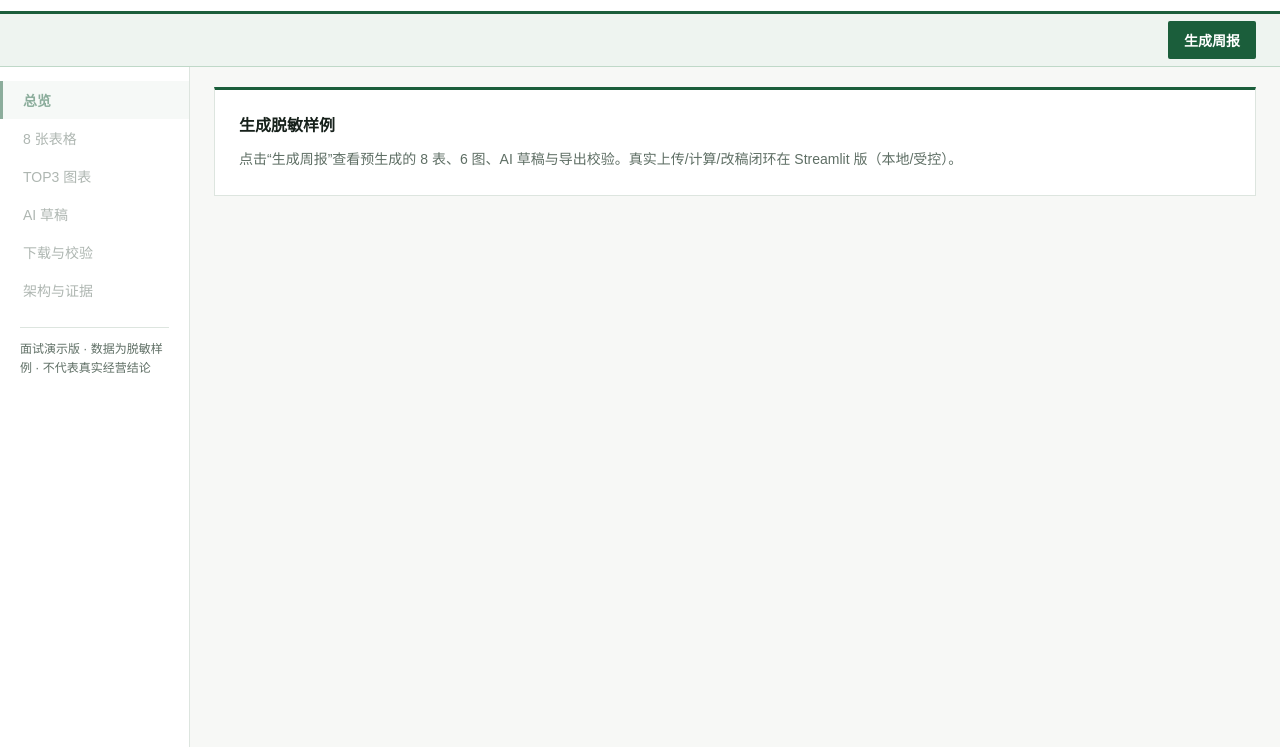
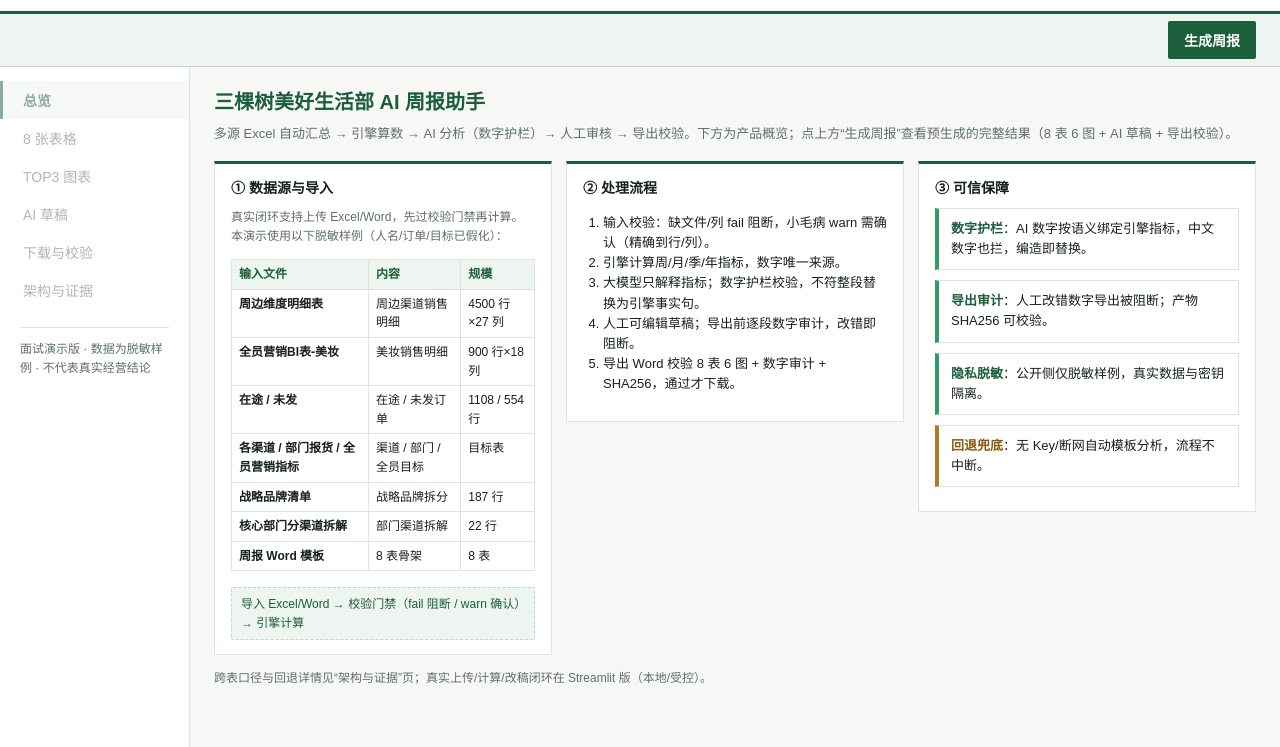
Before and after one commit to miaomiao041210/sks-ai-weekly-report, a plain HTML site: page index.html in a window 1280 px wide. Shown: the part 65-812 px from the top of the page. Drawn offline with Linux system fonts and the light colour scheme.

Commit message:
Homepage: product overview with data source/import, pipeline, trust guarantees (styles v12)

```diff
--- a/index.html
+++ b/index.html
@@ -6,7 +6,7 @@
   <meta http-equiv="Content-Security-Policy" content="default-src 'self'; img-src 'self' data:; style-src 'self'; script-src 'self'; connect-src 'self'; object-src 'none'; base-uri 'self'; form-action 'self'" />
   <title>三棵树美好生活部周报 · Demo</title>
   <link rel="icon" href="favicon.svg" type="image/svg+xml" />
-  <link rel="stylesheet" href="styles.css?v=11" />
+  <link rel="stylesheet" href="styles.css?v=12" />
   <script src="app.js?v=19" defer></script>
 </head>
 <body>
@@ -43,8 +43,49 @@
     <main>
       <section id="error" class="error-banner" hidden></section>
       <section id="prestart" class="prestart">
-        <h2>生成脱敏样例</h2>
-        <p>点击“生成周报”查看预生成的 8 表、6 图、AI 草稿与导出校验。真实上传/计算/改稿闭环在 Streamlit 版（本地/受控）。</p>
+        <div class="home-head">
+          <h2>三棵树美好生活部 AI 周报助手</h2>
+          <p class="home-tagline">多源 Excel 自动汇总 → 引擎算数 → AI 分析（数字护栏）→ 人工审核 → 导出校验。下方为产品概览；点上方“生成周报”查看预生成的完整结果（8 表 6 图 + AI 草稿 + 导出校验）。</p>
+        </div>
+        <div class="home-grid">
+          <section class="home-panel">
+            <h3>① 数据源与导入</h3>
+            <p class="muted">真实闭环支持上传 Excel/Word，先过校验门禁再计算。本演示使用以下脱敏样例（人名/订单/目标已假化）：</p>
+            <div class="source-scroll">
+              <table class="source-table">
+                <thead><tr><th>输入文件</th><th>内容</th><th>规模</th></tr></thead>
+                <tbody>
+                  <tr><td>周边维度明细表</td><td>周边渠道销售明细</td><td>4500 行×27 列</td></tr>
+                  <tr><td>全员营销BI表-美妆</td><td>美妆销售明细</td><td>900 行×18 列</td></tr>
+                  <tr><td>在途 / 未发</td><td>在途 / 未发订单</td><td>1108 / 554 行</td></tr>
+                  <tr><td>各渠道 / 部门报货 / 全员营销指标</td><td>渠道 / 部门 / 全员目标</td><td>目标表</td></tr>
+                  <tr><td>战略品牌清单</td><td>战略品牌拆分</td><td>187 行</td></tr>
+                  <tr><td>核心部门分渠道拆解</td><td>部门渠道拆解</td><td>22 行</td></tr>
+                  <tr><td>周报 Word 模板</td><td>8 表骨架</td><td>8 表</td></tr>
+                </tbody>
+              </table>
+            </div>
+            <div class="import-flow">导入 Excel/Word → 校验门禁（fail 阻断 / warn 确认）→ 引擎计算</div>
+          </section>
+          <section class="home-panel">
+            <h3>② 处理流程</h3>
+            <ol class="flow">
+              <li>输入校验：缺文件/列 fail 阻断，小毛病 warn 需确认（精确到行/列）。</li>
+              <li>引擎计算周/月/季/年指标，数字唯一来源。</li>
+              <li>大模型只解释指标；数字护栏校验，不符整段替换为引擎事实句。</li>
+              <li>人工可编辑草稿；导出前逐段数字审计，改错即阻断。</li>
+              <li>导出 Word 校验 8 表 6 图 + 数字审计 + SHA256，通过才下载。</li>
+            </ol>
+          </section>
+          <section class="home-panel">
+            <h3>③ 可信保障</h3>
+            <div class="callout"><b>数字护栏</b>：AI 数字按语义绑定引擎指标，中文数字也拦，编造即替换。</div>
+            <div class="callout"><b>导出审计</b>：人工改错数字导出被阻断；产物 SHA256 可校验。</div>
+            <div class="callout"><b>隐私脱敏</b>：公开侧仅脱敏样例，真实数据与密钥隔离。</div>
+            <div class="callout warn"><b>回退兜底</b>：无 Key/断网自动模板分析，流程不中断。</div>
+          </section>
+        </div>
+        <p class="muted home-foot">跨表口径与回退详情见“架构与证据”页；真实上传/计算/改稿闭环在 Streamlit 版（本地/受控）。</p>
       </section>
 
       <section id="results" hidden>
--- a/styles.css
+++ b/styles.css
@@ -72,8 +72,19 @@ code { background: var(--soft); padding: 1px 5px; border-radius: 2px; font-size:
 .rail-note { margin: 18px 20px 0; padding-top: 12px; border-top: 1px solid var(--line); color: var(--muted); font-size: 12px; }
 
 main { padding: 20px 24px 40px; min-width: 0; }
-.prestart { background: var(--surface); border: 1px solid var(--line); border-top: 3px solid var(--pine); padding: 24px; }
-.prestart p { margin: 0; color: var(--muted); }
+.prestart { padding: 0; }
+.home-head h2 { margin: 0 0 6px; font-size: 20px; color: var(--pine); }
+.home-tagline { margin: 0 0 16px; color: var(--muted); font-size: 13px; line-height: 1.6; }
+.home-grid { display: grid; grid-template-columns: repeat(auto-fit, minmax(280px, 1fr)); gap: 14px; align-items: start; }
+.home-panel { background: var(--surface); border: 1px solid var(--line); border-top: 3px solid var(--pine); padding: 14px 16px; min-width: 0; }
+.home-panel h3 { margin: 0 0 8px; font-size: 14px; color: var(--ink); }
+.home-panel p { margin: 0 0 6px; font-size: 12px; }
+.source-scroll { overflow-x: auto; }
+.source-table { width: 100%; border-collapse: collapse; font-size: 12px; margin: 8px 0; }
+.source-table th, .source-table td { border: 1px solid var(--line); padding: 5px 7px; text-align: left; vertical-align: top; }
+.source-table thead th { background: var(--soft); color: var(--pine); font-weight: 700; }
+.import-flow { margin-top: 8px; font-size: 12px; color: var(--pine); background: var(--soft); border: 1px dashed #BFD8C8; padding: 7px 9px; border-radius: 2px; }
+.home-foot { margin: 14px 0 0; font-size: 12px; }
 .error-banner { margin-bottom: 14px; padding: 10px 14px; background: #FBEAE8; color: var(--vermilion); border: 1px solid #E8BDB8; border-radius: 2px; }
 
 .ledger { display: grid; grid-template-columns: repeat(6, minmax(0, 1fr)); gap: 1px; background: var(--line); border: 1px solid var(--line); border-top: 3px solid var(--pine); margin-bottom: 14px; }
```
